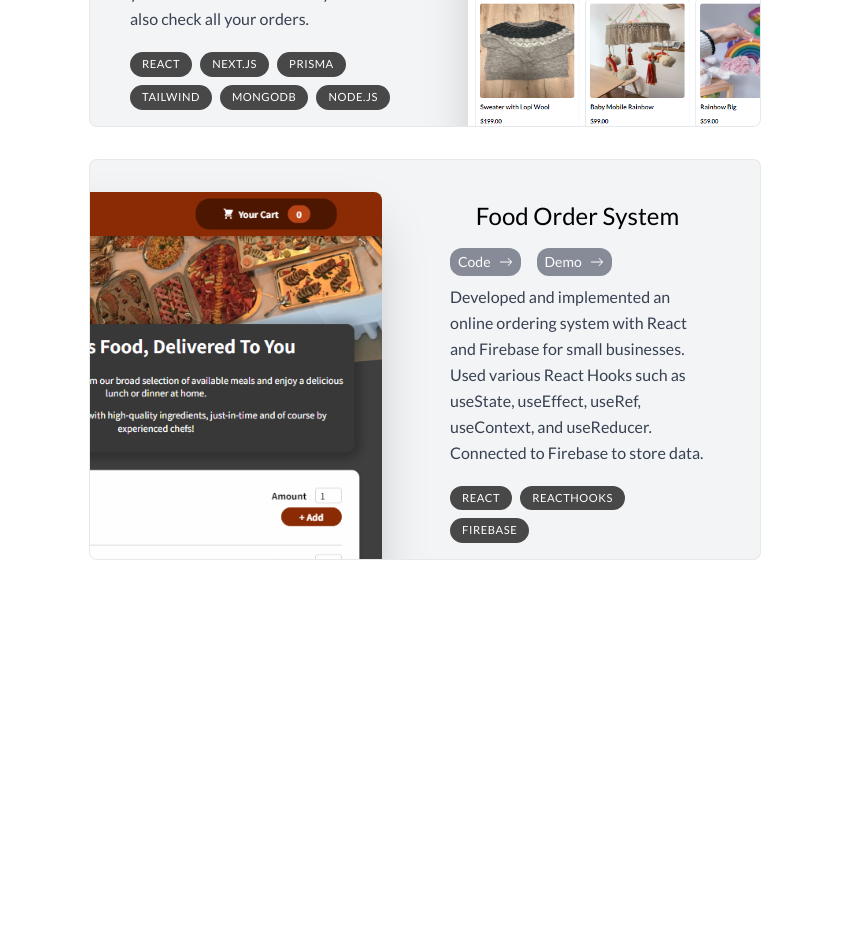
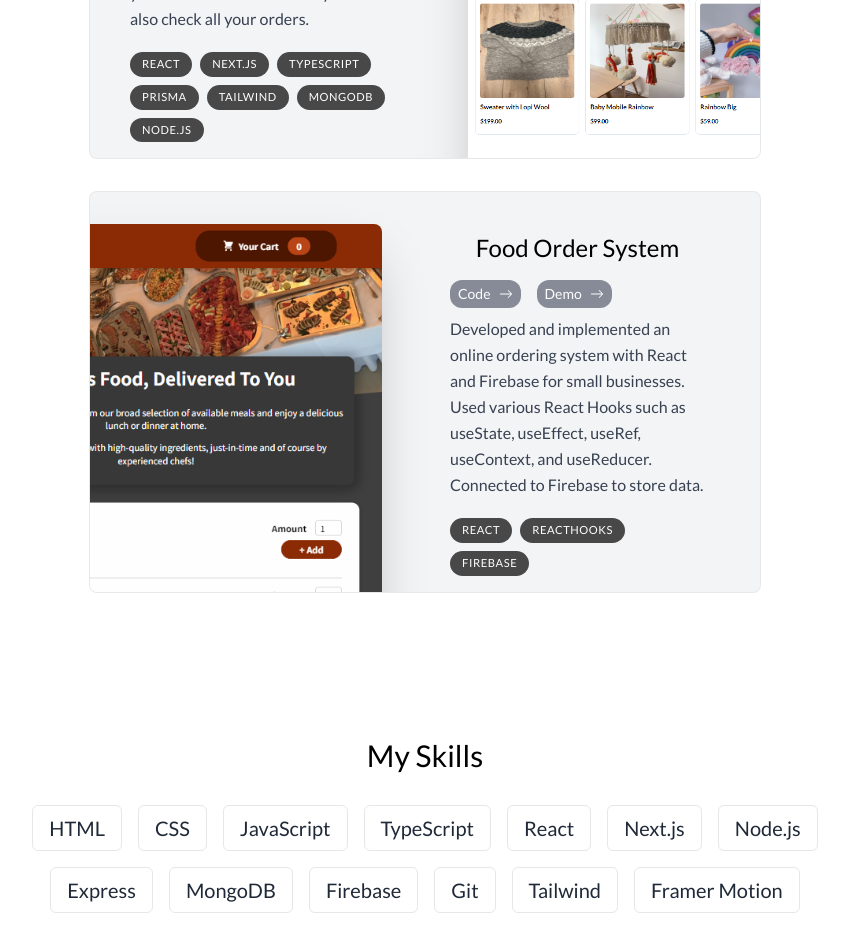
Before and after one commit to MichanNan/portfolio_nan, a Next.js app: page / in a window 1280 px wide. Shown: the part 2626-3578 px from the top of the page, without its empty margins (215-1064 px from the left). Before the commit the page ends 3298 px from the top, so only its background shows below. Built offline with nearby package versions, Linux system fonts and the light colour scheme.

Commit message:
add project animation and skills section

```diff
--- a/app/page.tsx
+++ b/app/page.tsx
@@ -1,6 +1,7 @@
 import About from "@/components/About";
 import Introduce from "@/components/Introduce";
 import Projects from "@/components/Projects";
+import Skills from "@/components/Skills";
 
 export default function Home() {
   return (
@@ -8,6 +9,7 @@ export default function Home() {
       <Introduce />
       <About />
       <Projects />
+      <Skills />
     </main>
   );
 }
--- a/components/ProjectItem.tsx
+++ b/components/ProjectItem.tsx
@@ -1,19 +1,33 @@
 "use client";
-import React from "react";
-import { motion } from "framer-motion";
+import React, { useRef } from "react";
+import { motion, useScroll, useTransform } from "framer-motion";
 import Image from "next/image";
 import { projectsData } from "@/lib/data";
 import { BsArrowRight } from "react-icons/bs";
 import Link from "next/link";
-import SectionTitle from "./SectionTitle";
 
 interface ProjectProps {
   project: (typeof projectsData)[number];
 }
 
 const ProjectItem: React.FC<ProjectProps> = ({ project }) => {
+  const ref = useRef(null);
+  const { scrollYProgress } = useScroll({
+    target: ref,
+    offset: ["0 1", "1.33 1"],
+  });
+  const scaleProgress = useTransform(scrollYProgress, [0, 1], [0.8, 1]);
+  const opacityProgress = useTransform(scrollYProgress, [0, 1], [0.6, 1]);
+
   return (
-    <motion.div className="group mb-3 sm:mb-8 last:mb-0">
+    <motion.div
+      ref={ref}
+      style={{
+        scale: scaleProgress,
+        opacity: opacityProgress,
+      }}
+      className="group mb-3 sm:mb-8 last:mb-0"
+    >
       <section className="flex  bg-gray-100 max-w-[42rem] border border-black/5 overflow-hidden sm:pr-8 relative sm:h-full hover:bg-gray-200 transition sm:group-even:pl-8 rounded-lg">
         <div className="flex flex-col h-full py-4 px-5 sm:pl-10 sm:pr-2 sm:pt-10 sm:max-w-[50%] sm:group-even:ml-[18rem]">
           <h3 className="text-2xl">{project.title}</h3>
--- /dev/null
+++ b/components/Skills.tsx
@@ -0,0 +1,48 @@
+"use client";
+import { skillsData } from "@/lib/data";
+import React from "react";
+import { motion } from "framer-motion";
+import SectionTitle from "./SectionTitle";
+
+const Skills = () => {
+  const fadeInAnimationVariants = {
+    initial: {
+      opacity: 0,
+      y: 100,
+    },
+    animate: (index: number) => ({
+      opacity: 1,
+      y: 0,
+      transition: {
+        delay: 0.05 * index,
+      },
+    }),
+  };
+  return (
+    <section
+      className="scroll-mt-28 mb-28 max-w-[50rem] text-center"
+      id="skills"
+    >
+      <SectionTitle title="My Skills" />
+      <ul className="flex flex-wrap justify-center gap-4  text-gray-800">
+        {skillsData.map((skill, index) => (
+          <motion.li
+            variants={fadeInAnimationVariants}
+            whileInView="animate"
+            initial="initial"
+            viewport={{
+              once: true,
+            }}
+            custom={index}
+            key={skill}
+            className="text-xl px-4 py-2 border border-gray-200 rounded-md"
+          >
+            {skill}
+          </motion.li>
+        ))}
+      </ul>
+    </section>
+  );
+};
+
+export default Skills;
--- a/lib/data.ts
+++ b/lib/data.ts
@@ -84,7 +84,15 @@ export const projectsData = [
     title: "Online Shop Admin",
     description:
       "Created an online shop admin dashboard that enables the management of your online store. With this intuitive interface, you can efficiently organize and update your inventory with ease.",
-    tags: ["React", "Next.js", "prisma", "tailwind", "MongoDB", "Node.js"],
+    tags: [
+      "React",
+      "Next.js",
+      "Typescript",
+      "prisma",
+      "tailwind",
+      "MongoDB",
+      "Node.js",
+    ],
     imageUrl: onlineShopAdmin,
     github: "https://github.com/MichanNan/shop-admin",
     demo: "https://shop-admin-phi.vercel.app/",
@@ -93,7 +101,15 @@ export const projectsData = [
     title: "Online Shop Client",
     description:
       "This is an online shop website that provide a mount of knitting projects from myself. You can register and login to explore all the products, add to shopping cart and use stripe to place your order. At user account you can also check all your orders.",
-    tags: ["React", "Next.js", "prisma", "tailwind", "MongoDB", "Node.js"],
+    tags: [
+      "React",
+      "Next.js",
+      "Typescript",
+      "prisma",
+      "tailwind",
+      "MongoDB",
+      "Node.js",
+    ],
     imageUrl: onlineShopClient,
     github: "https://github.com/MichanNan/shop-front",
     demo: "https://shop-front-sor7.vercel.app/",
```
